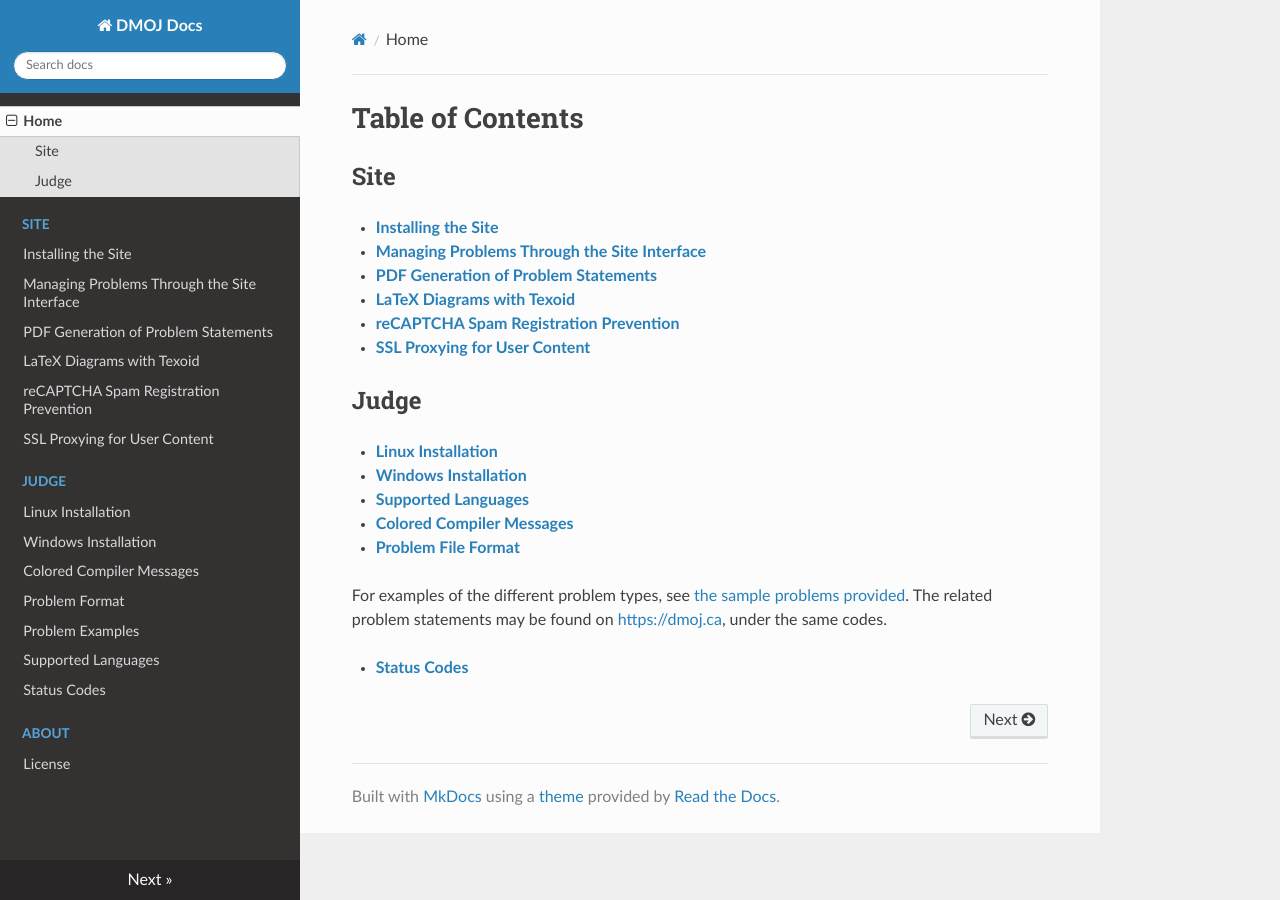
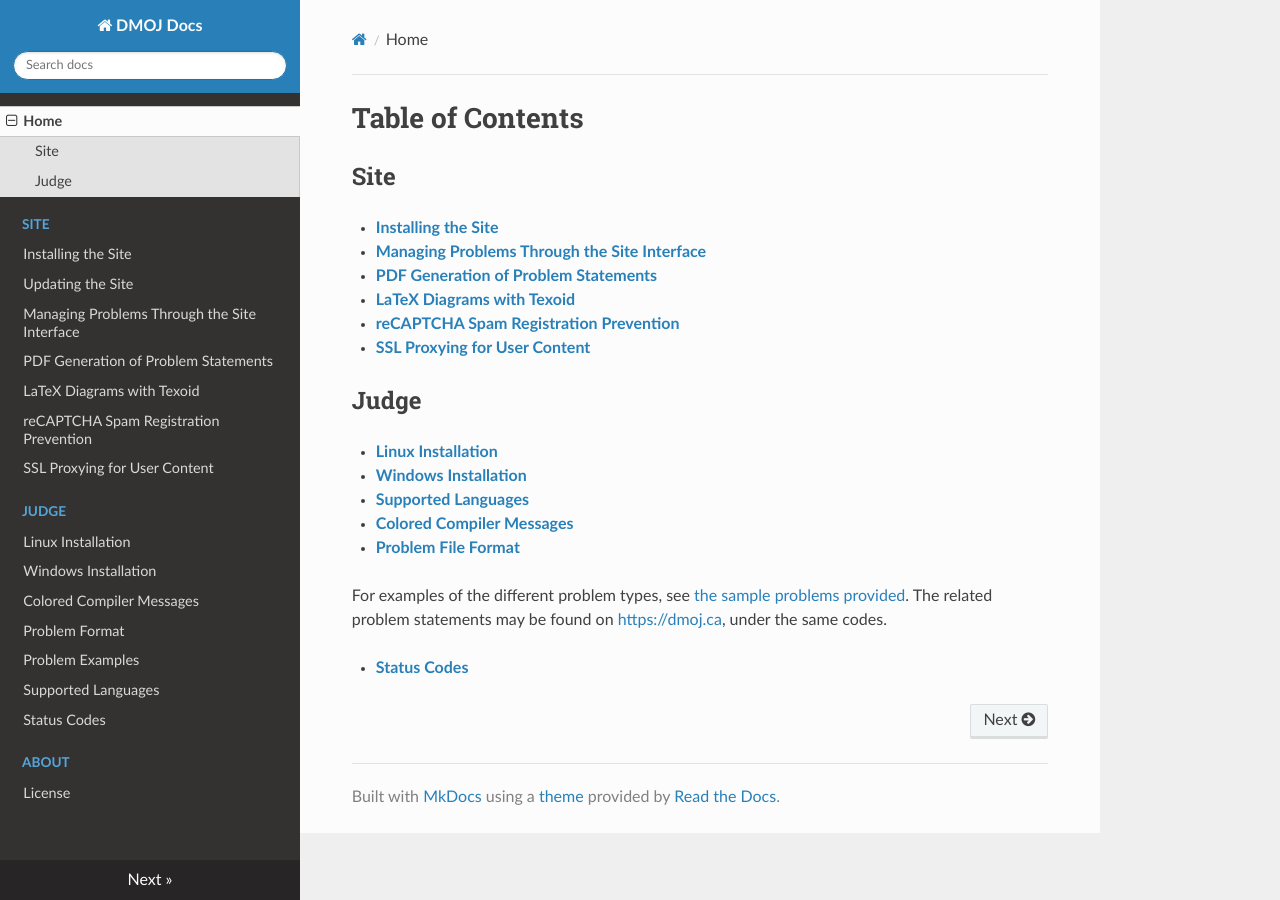
Before and after one commit to DMOJ/docs, an MkDocs documentation site: the page built from docs/index.md, in a window 1280 px wide. Built offline with MkDocs 1.6.1, drawn with Linux system fonts in a browser that asks for light colours; nearby versions of some CDN libraries; old or Windows-style settings are respelled for this version of MkDocs.

Commit message:
Build "Updating the Site"

```diff
--- a/mkdocs.yml
+++ b/mkdocs.yml
@@ -3,6 +3,7 @@ pages:
 - Home: 'index.md'
 - Site:
   - 'Installing the Site': 'site/installation.md'
+  - 'Updating the Site': 'site/updating.md'
   - 'Managing Problems Through the Site Interface': 'site/managing_problems.md'
   - 'PDF Generation of Problem Statements': 'site/pdf_generation.md'
   - 'LaTeX Diagrams with Texoid': 'site/texoid.md'
```
